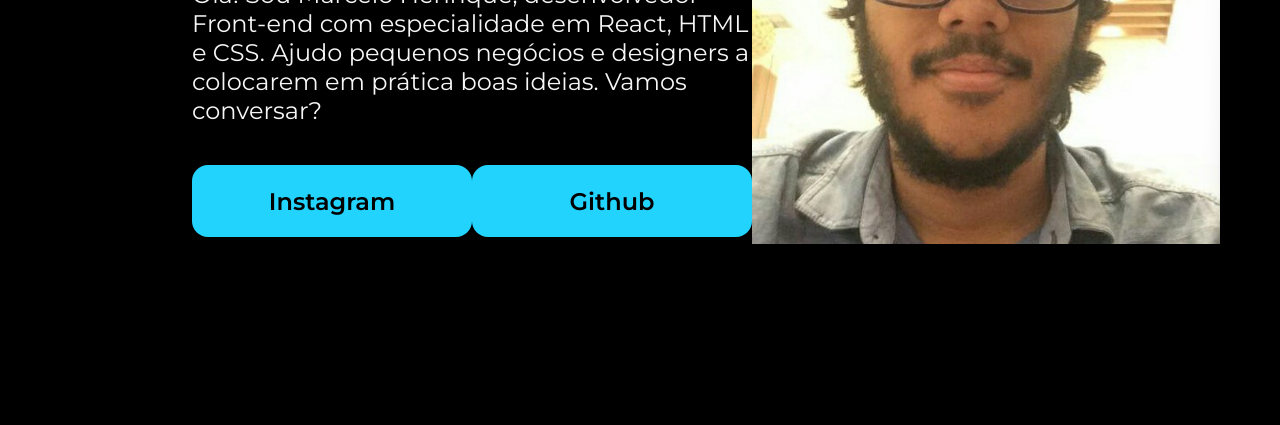
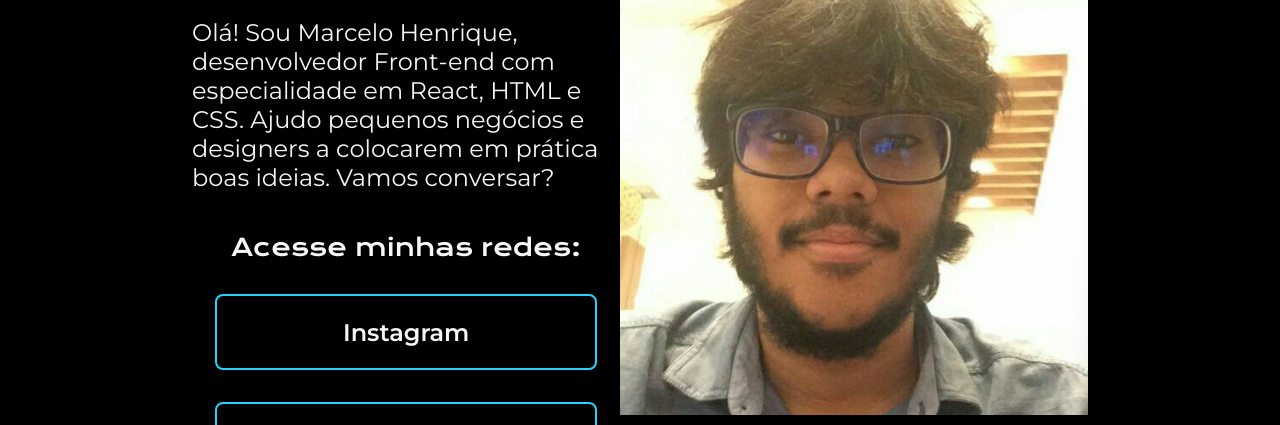
Before and after one commit to MarceloAzev/front-end-estudo, a plain HTML site: page index.html in a window 1280 px wide. Shown: the part 375-800 px from the top of the page. Drawn offline with nearby package versions, Linux system fonts and the light colour scheme.

Commit message:
Alterações dos botões do portfolio

```diff
--- a/index.html
+++ b/index.html
@@ -16,8 +16,10 @@
                 <h1 class="apresentacao-titulo">Eleve seu negócio digital a outro nível <strong class="destaqueTitulo"> com um Front-end de qualidade!</strong></h1>
                 <p class="apresentacao-paragrafo">Olá! Sou Marcelo Henrique, desenvolvedor Front-end com especialidade em React, HTML e CSS. Ajudo pequenos negócios e designers a colocarem em prática boas ideias. Vamos conversar?</p>
                 <div class="apresentacao_links">
+                    <h2 class="apresenta_links_substitulo">Acesse minhas redes:</h2>
                     <a class="apresentacao_links_links" href="https://www.instagram.com/mar100celo/?hl=pt">Instagram</a>
                     <a class="apresentacao_links_links" href="https://github.com/MarceloAzev">Github</a>
+                    <a class="apresentacao_links_links" href="https://github.com/MarceloAzev">Twitch</a>
                 </div>
             </section>
             <img src="imagem.png" alt="Foto de Marcelo" class="foto">
--- a/style.css
+++ b/style.css
@@ -48,17 +48,28 @@ body{
 
 .apresentacao_links{
     display: flex;
+    flex-direction: column;
     justify-content: space-between;
+    align-items: center;
+    gap: 32px;
+}
+
+.apresenta_links_substitulo{
+    font-family: 'Krona One', sans-serif;
+    font-weight: 400;
+    font-size: 24px;
 }
 
 .apresentacao_links_links{
-    background-color: #22D4FD;
-    width: 280px;
+    /* background-color: #22D4FD; */
+    width: 378px;
     text-align: center;
-    border-radius: 16px;
+    border-radius: 8px;
+    border: 2px solid #22D4FD; /* border: espessura-da-borda formato-da-borda cor-da-borda */
+    border-color: #22D4FD;
     font-size: 24px;
     padding: 21.5px 0;
-    color: #000;
+    color: #F6F6F6;
     font-family: 'Montserrat', sans-serif;
     font-weight: 600;
     text-decoration: none;
```
Also changed, not shown: github.png (added), instagram.png (added), linkedin.png (added), twitch.png (added), twitter.png (added).
